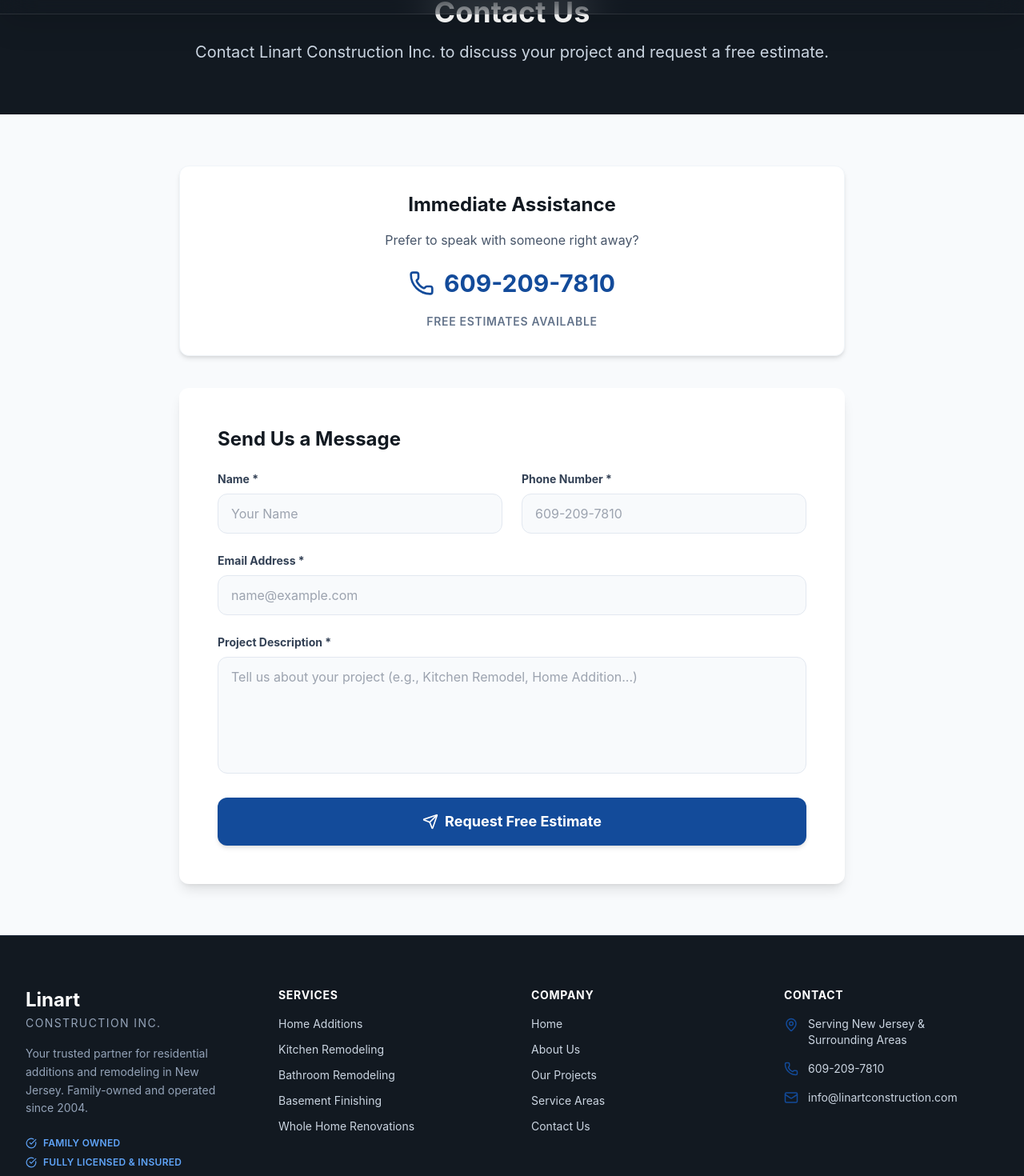
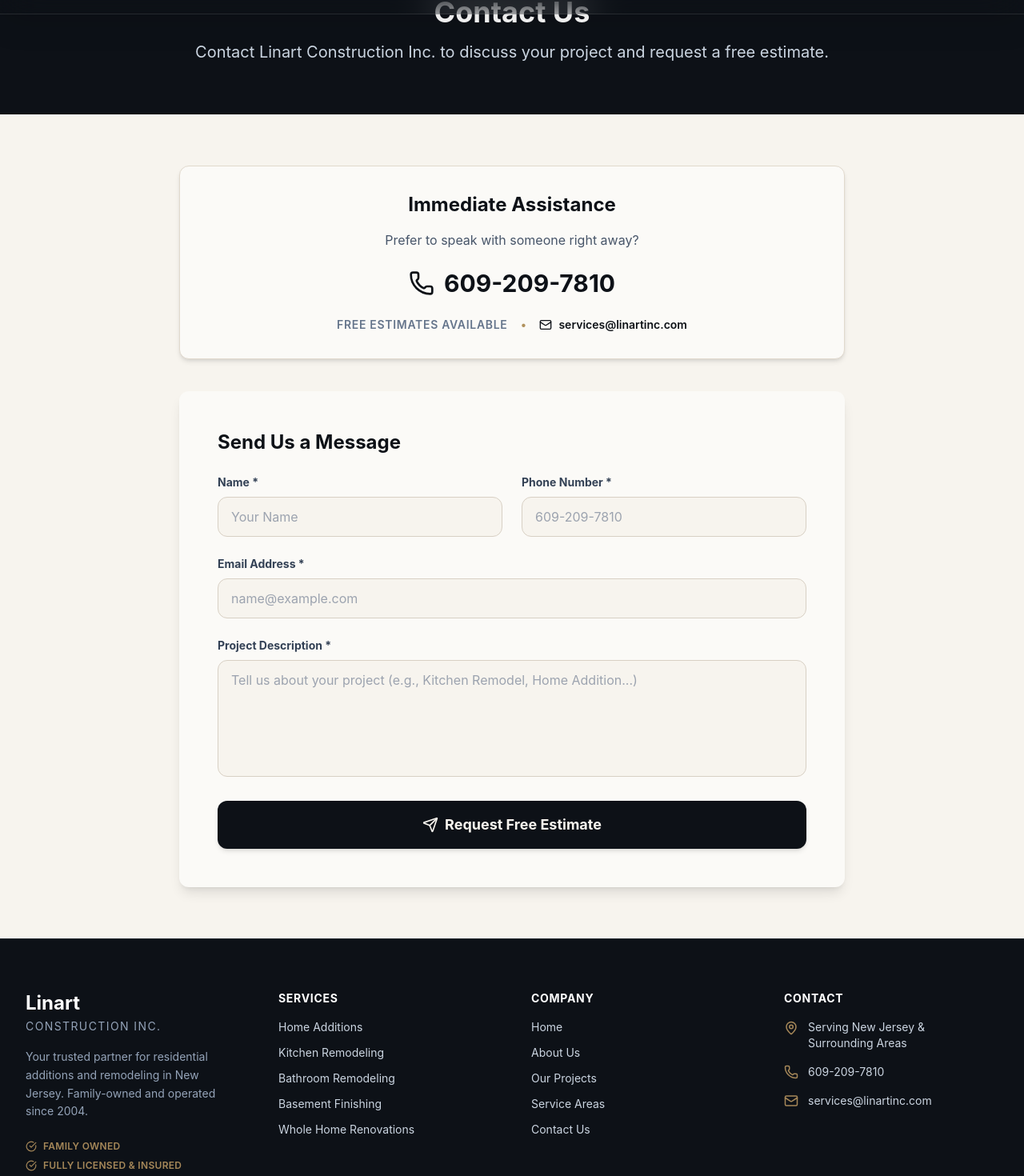
Before and after one commit to joshmas90/linartinc, a React (Vite) app in the folder apps/web/: page /contact in a window 1280 px wide. Shown: the part 69-1539 px from the top of the page at 80% size. Built offline with nearby package versions, Linux system fonts and the light colour scheme.

Commit message:
Upgrade Linart to ultra premium architectural palette

```diff
--- a/apps/web/src/components/Footer.jsx
+++ b/apps/web/src/components/Footer.jsx
@@ -6,7 +6,7 @@
   const currentYear = new Date().getFullYear();
 
   return (
-    <footer className="bg-charcoal text-slate-300 border-t border-slate-800">
+    <footer className="bg-charcoal text-slate-300 border-t border-white/10">
       <div className="max-w-7xl mx-auto px-4 sm:px-6 lg:px-8 py-16">
         <div className="grid grid-cols-1 md:grid-cols-2 lg:grid-cols-4 gap-12 mb-12">
 
@@ -20,10 +20,10 @@
               Your trusted partner for residential additions and remodeling in New Jersey. Family-owned and operated since 2004.
             </p>
             <div className="flex flex-col gap-2 pt-2">
-              <div className="flex items-center gap-2 text-xs font-semibold uppercase tracking-wide text-blue-400">
+              <div className="flex items-center gap-2 text-xs font-semibold uppercase tracking-wide text-bronze">
                 <CheckCircle size={14} /> Family Owned
               </div>
-              <div className="flex items-center gap-2 text-xs font-semibold uppercase tracking-wide text-blue-400">
+              <div className="flex items-center gap-2 text-xs font-semibold uppercase tracking-wide text-bronze">
                 <CheckCircle size={14} /> Fully Licensed & Insured
               </div>
             </div>
@@ -58,19 +58,19 @@
             <h3 className="text-white font-bold mb-4 uppercase text-sm tracking-wider">Contact</h3>
             <ul className="space-y-4 text-sm">
               <li className="flex items-start gap-3">
-                <MapPin className="text-deep-blue mt-0.5" size={18} />
+                <MapPin className="text-bronze mt-0.5" size={18} />
                 <span>Serving New Jersey &<br/>Surrounding Areas</span>
               </li>
               <li>
                 <a href="tel:6092097810" className="flex items-center gap-3 hover:text-white transition-colors">
-                  <Phone className="text-deep-blue" size={18} />
+                  <Phone className="text-bronze" size={18} />
                   609-209-7810
                 </a>
               </li>
               <li>
-                <a href="mailto:info@linartconstruction.com" className="flex items-center gap-3 hover:text-white transition-colors">
-                  <Mail className="text-deep-blue" size={18} />
-                  info@linartconstruction.com
+                <a href="mailto:services@linartinc.com" className="flex items-center gap-3 hover:text-white transition-colors">
+                  <Mail className="text-bronze" size={18} />
+                  services@linartinc.com
                 </a>
               </li>
             </ul>
@@ -78,7 +78,7 @@
         </div>
 
         {/* Bottom Bar */}
-        <div className="border-t border-slate-800 pt-8 text-center md:text-left flex flex-col md:flex-row justify-between items-center gap-4 text-xs text-slate-500">
+        <div className="border-t border-white/10 pt-8 text-center md:text-left flex flex-col md:flex-row justify-between items-center gap-4 text-xs text-slate-500">
           <p>&copy; {currentYear} Linart Construction Inc. All rights reserved.</p>
           <p>Residential Additions & Remodeling Specialists</p>
         </div>
--- a/apps/web/src/index.css
+++ b/apps/web/src/index.css
@@ -4,30 +4,32 @@
 
 @layer base {
   :root {
-    --charcoal: 214 29% 10%;
-    --slate-gray: 215 13% 43%;
-    --warm-white: 40 23% 97%;
-    --deep-blue: 215 78% 34%;
+    --charcoal: 216 28% 7%;
+    --slate-gray: 213 9% 45%;
+    --warm-white: 40 36% 95%;
+    --deep-blue: 212 25% 22%;
+    --bronze: 37 30% 50%;
+    --limestone: 37 26% 88%;
 
-    --background: 40 23% 97%;
-    --foreground: 214 29% 10%;
+    --background: 40 36% 95%;
+    --foreground: 216 28% 7%;
     --card: 0 0% 100%;
-    --card-foreground: 214 29% 10%;
+    --card-foreground: 216 28% 7%;
     --popover: 0 0% 100%;
-    --popover-foreground: 214 29% 10%;
-    --primary: 215 78% 34%;
+    --popover-foreground: 216 28% 7%;
+    --primary: 212 25% 22%;
     --primary-foreground: 0 0% 100%;
-    --secondary: 40 17% 94%;
-    --secondary-foreground: 214 29% 10%;
-    --muted: 40 17% 94%;
-    --muted-foreground: 215 13% 43%;
-    --accent: 40 17% 94%;
-    --accent-foreground: 214 29% 10%;
+    --secondary: 37 26% 88%;
+    --secondary-foreground: 216 28% 7%;
+    --muted: 37 26% 88%;
+    --muted-foreground: 213 9% 45%;
+    --accent: 37 30% 50%;
+    --accent-foreground: 216 28% 7%;
     --destructive: 0 84.2% 60.2%;
     --destructive-foreground: 210 40% 98%;
-    --border: 214 18% 88%;
-    --input: 214 18% 88%;
-    --ring: 215 78% 34%;
+    --border: 37 18% 82%;
+    --input: 37 18% 82%;
+    --ring: 37 30% 50%;
     --radius: 0.75rem;
   }
 
@@ -37,11 +39,11 @@
 
   html {
     scroll-behavior: smooth;
-    background: #111820;
+    background: #0B0F14;
   }
 
   body {
-    @apply bg-white text-charcoal antialiased;
+    @apply bg-warm-white text-charcoal antialiased;
     margin: 0;
     min-width: 320px;
     font-family: Inter, ui-sans-serif, -apple-system, BlinkMacSystemFont, "Segoe UI", sans-serif;
@@ -70,7 +72,7 @@
 
 @layer components {
   .premium-eyebrow {
-    @apply text-xs font-semibold uppercase tracking-[0.22em] text-slate-400;
+    @apply text-xs font-semibold uppercase tracking-[0.22em] text-bronze;
   }
 
   .premium-heading {
@@ -110,6 +112,26 @@
   .bg-deep-blue {
     background-color: hsl(var(--deep-blue));
   }
+
+  .text-bronze {
+    color: hsl(var(--bronze));
+  }
+
+  .bg-bronze {
+    background-color: hsl(var(--bronze));
+  }
+
+  .border-bronze {
+    border-color: hsl(var(--bronze));
+  }
+
+  .text-limestone {
+    color: hsl(var(--limestone));
+  }
+
+  .bg-limestone {
+    background-color: hsl(var(--limestone));
+  }
 }
 
 @media (prefers-reduced-motion: reduce) {
--- a/apps/web/src/pages/ContactPage.jsx
+++ b/apps/web/src/pages/ContactPage.jsx
@@ -1,7 +1,7 @@
 import React, { useState } from 'react';
 import { Helmet } from 'react-helmet';
 import { motion } from 'framer-motion';
-import { Phone, Send, CheckCircle } from 'lucide-react';
+import { Phone, Mail, Send } from 'lucide-react';
 import { useToast } from '@/components/ui/use-toast';
 
 const ContactPage = () => {
@@ -66,24 +66,31 @@
       </section>
 
       {/* Main Content */}
-      <section className="py-16 bg-slate-50">
+      <section className="py-16 bg-warm-white">
         <div className="max-w-4xl mx-auto px-4 sm:px-6 lg:px-8">
 
           {/* Prominent Phone Number */}
-          <div className="bg-white rounded-xl shadow-md p-8 mb-10 text-center border border-slate-100">
+          <div className="bg-[#FBFAF7] rounded-xl shadow-md p-8 mb-10 text-center border border-[#E1D9CD]">
             <h2 className="text-2xl font-bold text-charcoal mb-4">Immediate Assistance</h2>
             <p className="text-slate-600 mb-6">Prefer to speak with someone right away?</p>
             <a
               href="tel:6092097810"
-              className="inline-flex items-center gap-3 text-3xl font-bold text-deep-blue hover:text-blue-700 transition-colors"
+              className="inline-flex items-center gap-3 text-3xl font-bold text-charcoal hover:text-bronze transition-colors"
             >
               <Phone size={32} />
               609-209-7810
             </a>
-            <p className="text-sm text-slate-500 mt-4 font-semibold uppercase tracking-wider">Free Estimates Available</p>
+            <div className="mt-5 flex flex-col items-center justify-center gap-2 text-sm text-slate-500 sm:flex-row sm:gap-4">
+              <span className="font-semibold uppercase tracking-wider">Free Estimates Available</span>
+              <span className="hidden text-[#B0915D] sm:inline">•</span>
+              <a href="mailto:services@linartinc.com" className="inline-flex items-center gap-2 font-semibold text-charcoal transition-colors hover:text-bronze">
+                <Mail size={16} />
+                services@linartinc.com
+              </a>
+            </div>
           </div>
 
-          <div className="bg-white rounded-xl shadow-lg p-8 md:p-12">
+          <div className="bg-[#FBFAF7] rounded-xl shadow-lg p-8 md:p-12">
             <h2 className="text-2xl font-bold text-charcoal mb-6">Send Us a Message</h2>
             <form onSubmit={handleSubmit} className="space-y-6">
               <div className="grid grid-cols-1 md:grid-cols-2 gap-6">
@@ -97,7 +104,7 @@
                     name="name"
                     value={formData.name}
                     onChange={handleChange}
-                    className="w-full px-4 py-3 bg-slate-50 border border-slate-200 rounded-lg focus:outline-none focus:ring-2 focus:ring-deep-blue focus:border-transparent transition-all"
+                    className="w-full px-4 py-3 bg-warm-white border border-[#D8D0C4] rounded-lg focus:outline-none focus:ring-2 focus:ring-bronze focus:border-transparent transition-all"
                     placeholder="Your Name"
                   />
                 </div>
@@ -112,7 +119,7 @@
                     name="phone"
                     value={formData.phone}
                     onChange={handleChange}
-                    className="w-full px-4 py-3 bg-slate-50 border border-slate-200 rounded-lg focus:outline-none focus:ring-2 focus:ring-deep-blue focus:border-transparent transition-all"
+                    className="w-full px-4 py-3 bg-warm-white border border-[#D8D0C4] rounded-lg focus:outline-none focus:ring-2 focus:ring-bronze focus:border-transparent transition-all"
                     placeholder="609-209-7810"
                   />
                 </div>
@@ -128,7 +135,7 @@
                   name="email"
                   value={formData.email}
                   onChange={handleChange}
-                  className="w-full px-4 py-3 bg-slate-50 border border-slate-200 rounded-lg focus:outline-none focus:ring-2 focus:ring-deep-blue focus:border-transparent transition-all"
+                  className="w-full px-4 py-3 bg-warm-white border border-[#D8D0C4] rounded-lg focus:outline-none focus:ring-2 focus:ring-bronze focus:border-transparent transition-all"
                   placeholder="name@example.com"
                 />
               </div>
@@ -143,14 +150,14 @@
                   value={formData.message}
                   onChange={handleChange}
                   rows="5"
-                  className="w-full px-4 py-3 bg-slate-50 border border-slate-200 rounded-lg focus:outline-none focus:ring-2 focus:ring-deep-blue focus:border-transparent transition-all resize-none"
+                  className="w-full px-4 py-3 bg-warm-white border border-[#D8D0C4] rounded-lg focus:outline-none focus:ring-2 focus:ring-bronze focus:border-transparent transition-all resize-none"
                   placeholder="Tell us about your project (e.g., Kitchen Remodel, Home Addition...)"
                 ></textarea>
               </div>
 
               <button
                 type="submit"
-                className="w-full bg-deep-blue text-white px-8 py-4 rounded-lg text-lg font-bold hover:bg-blue-800 transition-all duration-200 shadow-md flex items-center justify-center gap-2"
+                className="w-full bg-charcoal text-warm-white px-8 py-4 rounded-lg text-lg font-bold hover:bg-[#171D24] transition-all duration-200 shadow-md flex items-center justify-center gap-2"
               >
                 <Send size={20} />
                 Request Free Estimate
--- a/apps/web/tailwind.config.js
+++ b/apps/web/tailwind.config.js
@@ -33,6 +33,12 @@
         },
         'deep-blue': {
           DEFAULT: 'hsl(var(--deep-blue))',
+        },
+        bronze: {
+          DEFAULT: 'hsl(var(--bronze))',
+        },
+        limestone: {
+          DEFAULT: 'hsl(var(--limestone))',
         },
         primary: {
           DEFAULT: 'hsl(var(--primary))',
```
Also changed, not shown: apps/web/src/components/Navigation.jsx (+4 -4 lines), apps/web/src/pages/AboutPage.jsx (+9 -9 lines), apps/web/src/pages/HomePage.jsx (+16 -16 lines), apps/web/src/pages/ProjectsPage.jsx (+5 -5 lines), apps/web/src/pages/ServiceAreasPage.jsx (+9 -9 lines), apps/web/src/pages/ServicesPage.jsx (+6 -6 lines).
